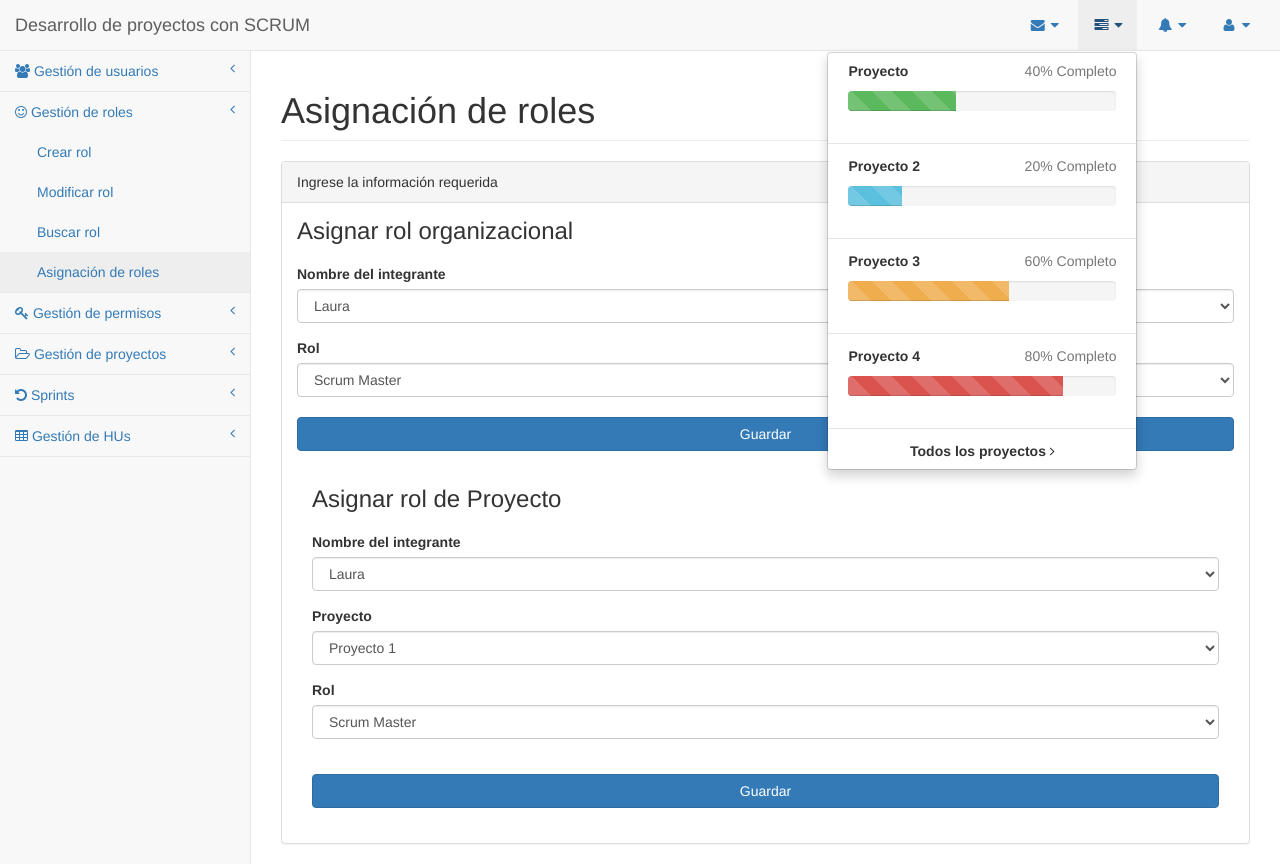
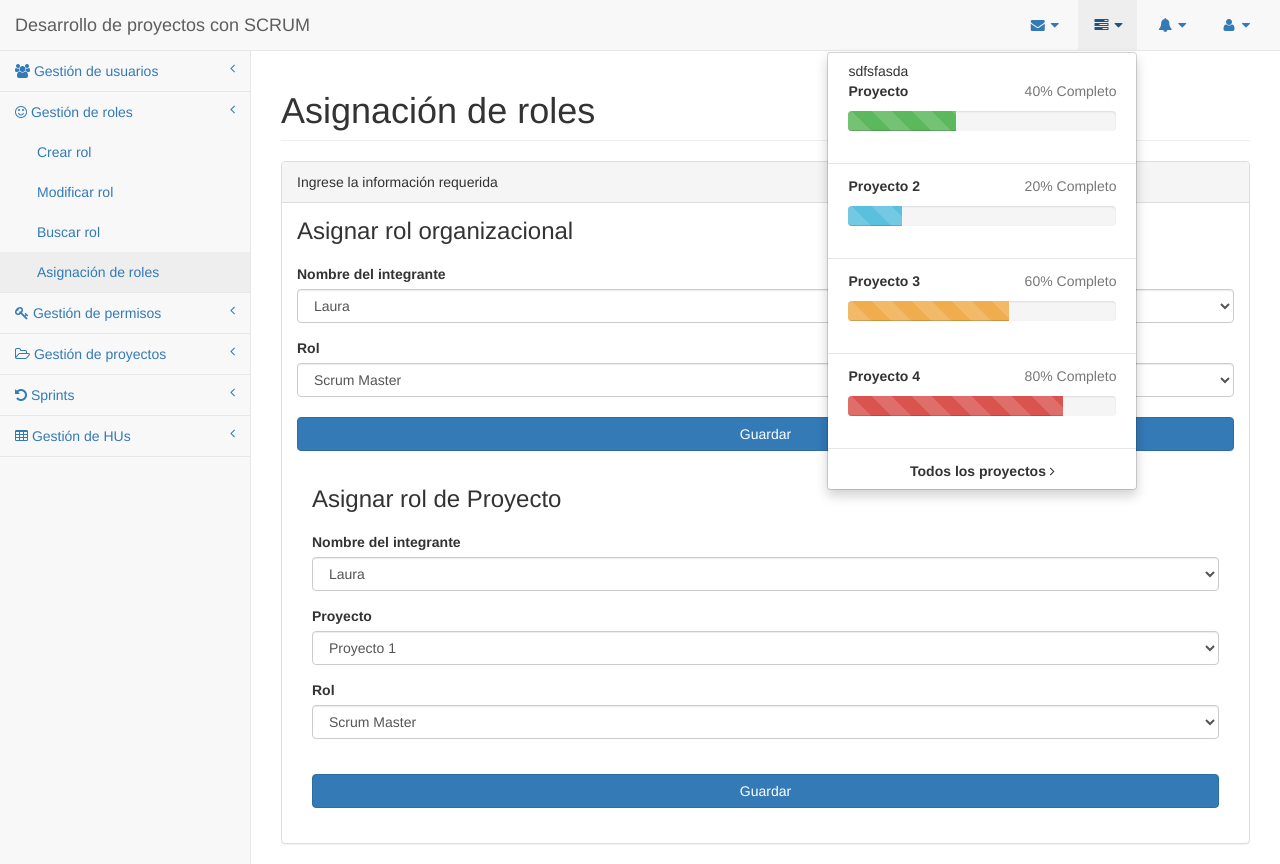
Before and after one commit to Jurkomason/Scrum-page, a website: page Vistas SCRUM/pages/AsignacionRoles.html in a window 1280 px wide. Both pictures are taken after a click on the link 1107 px from the left and 25 px from the top of the page. Drawn offline with Linux system fonts and the light colour scheme.

Commit message:
holaaa
jj

```diff
--- a/Vistas SCRUM/pages/AsignacionRoles.html
+++ b/Vistas SCRUM/pages/AsignacionRoles.html
@@ -88,6 +88,7 @@
                     <ul class="dropdown-menu dropdown-tasks">
                         <li>
                             <a href="#">
+							sdfsfasda
                                 <div>
                                     <p>
                                         <strong>Proyecto </strong>
```
